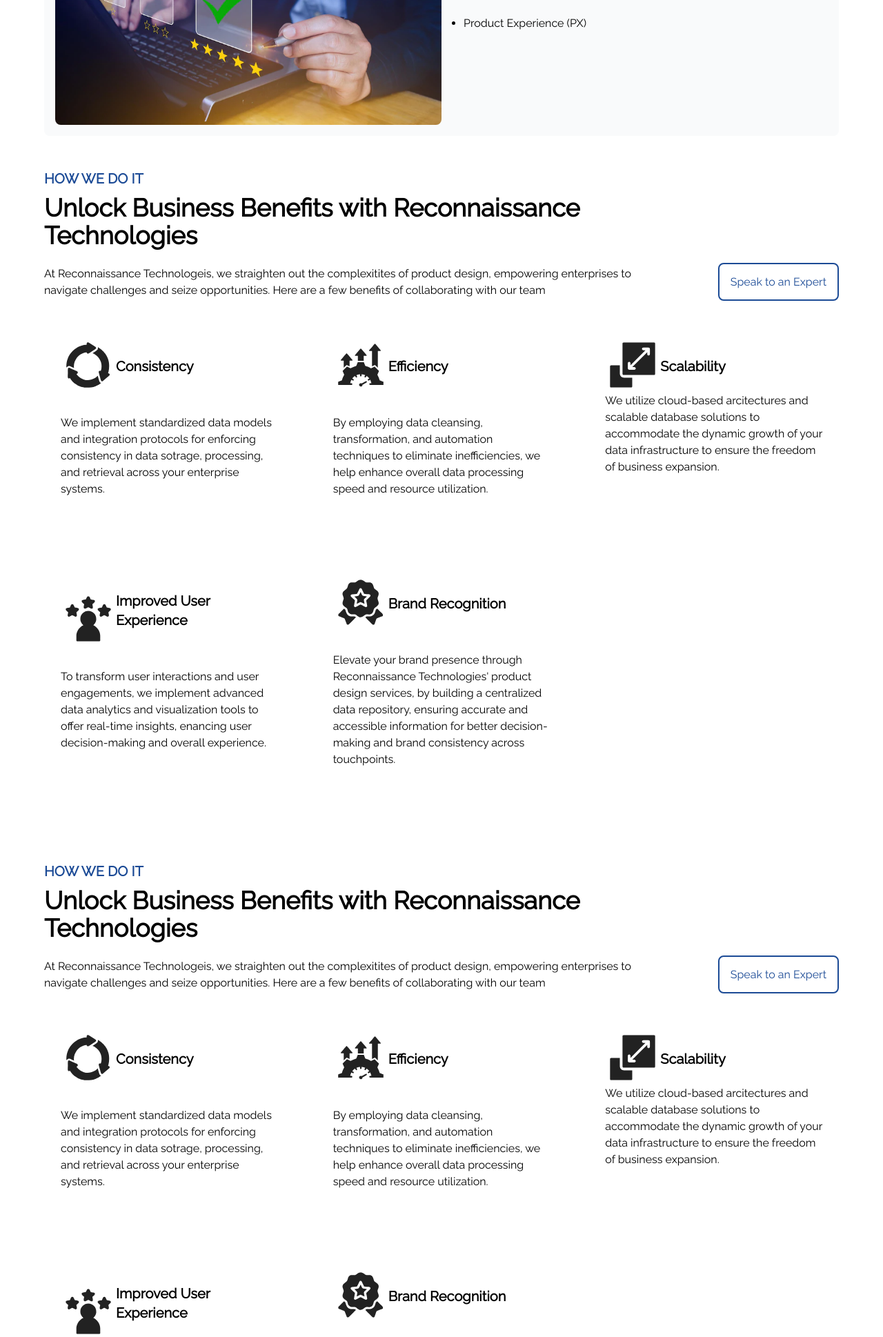
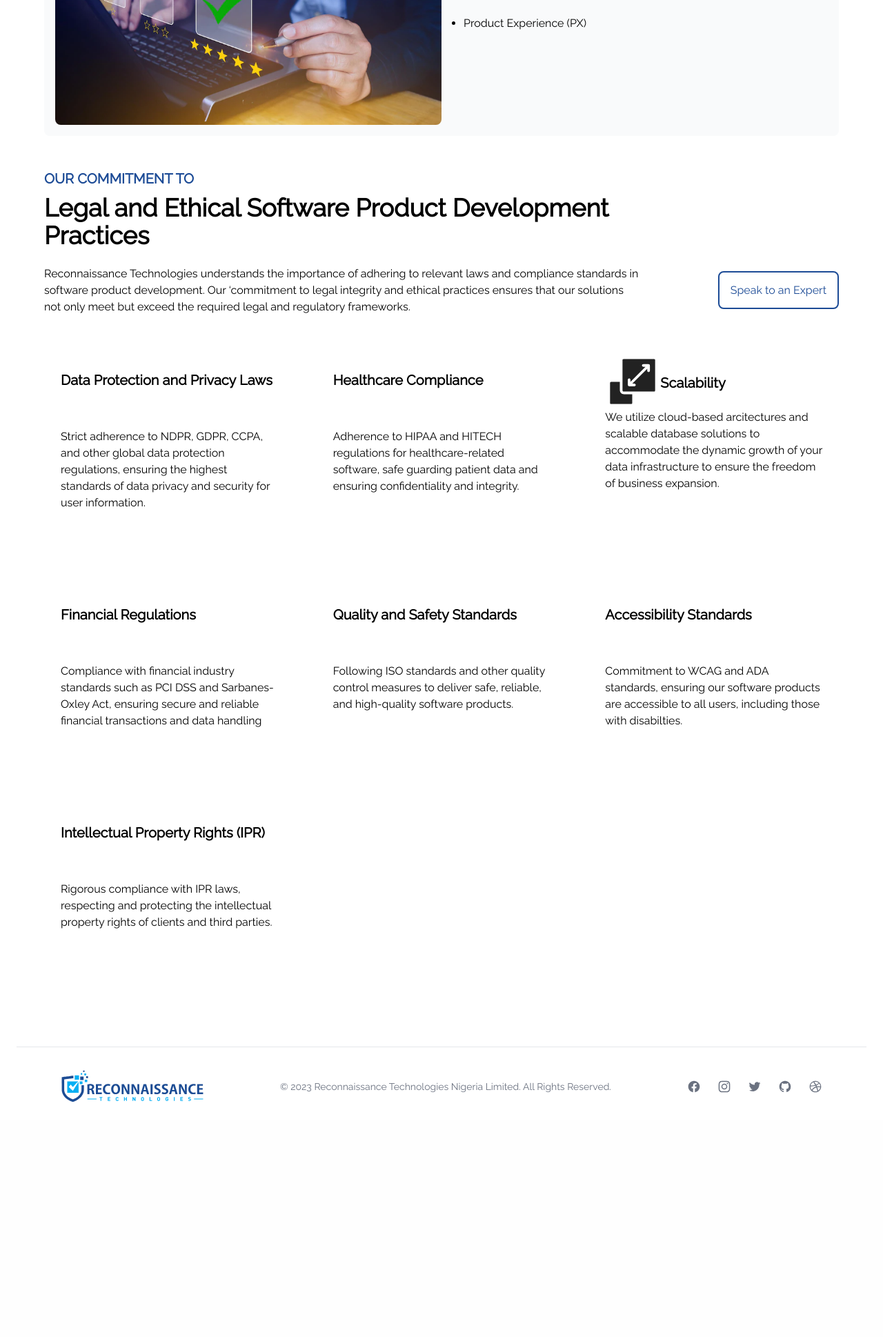
Before and after one commit to reconnaissance-technologies/reconnaissance, a Laravel app: page /our-services/software-devlopment in a window 1280 px wide. Shown: the part 3052-4990 px from the top of the page at 69% size. After the commit the page ends 4650 px from the top, so only its background shows below. Run offline with Laravel 10, Linux system fonts and the light colour scheme; style sheets or scripts are compiled from the project's sources.

Commit message:
our commitments section added

```diff
--- a/resources/views/our-services/software-development.blade.php
+++ b/resources/views/our-services/software-development.blade.php
@@ -550,17 +550,17 @@
     </section>
     <!-- End of Our Capabilities Section -->
 
-    <!-- Business Benefits Section -->
+    <!-- Our Commitment Section -->
     <section class="px-16 bg-white dark:text-white dark:bg-gray-800 flex justify-between">
         <div class="w-full py-6">
-            <h3 class="text-rt-primary text-xl uppercase font-semibold">How We Do It</h3>
+            <h3 class="text-rt-primary text-xl uppercase font-semibold">Our Commitment To</h3>
             <h1 class="w-3/4 text-xl lg:text-4xl font-bold mt-2 mb-2 lg:mb-6">
-                Unlock Business Benefits with Reconnaissance Technologies
+                Legal and Ethical Software Product Development Practices
             </h1>
             <div class="w-full lg:w-full flex justify-between items-center">
                 <div class="lg:w-3/4">
                     <p>
-                        At Reconnaissance Technologeis, we straighten out the complexitites of product design, empowering enterprises to navigate challenges and seize opportunities. Here are a few benefits of collaborating with our team
+                        Reconnaissance Technologies understands the importance of adhering to relevant laws and compliance standards in software product development. Our ‘commitment to legal integrity and ethical practices ensures that our solutions not only meet but exceed the required legal and regulatory frameworks.
                     </p>
                 </div>
                 <div>
@@ -574,28 +574,24 @@
             <div class="grid grid-cols-3 gap-8 py-8">
                 <div class="card hover:drop-shadow-lg dark:text-black hover:border-b-8 hover:border-b-violet-600 ">
                     <div class="flex items-end">
-                        <img src="{{ asset('assets/img/our-services/consistency-icon.svg') }}" class="w-20 h-20" alt="Design Consistency - Reconnaissance Technologies">
-
                         <h1 class="py-6 font-semibold text-black hover:text-rt-primary lg:text-xl lg:w-50">
-                            Consistency
+                            Data Protection and Privacy Laws
                         </h1>
                     </div>
 
                     <p class="py-8">
-                        We implement standardized data models and integration protocols for enforcing consistency in data sotrage, processing, and retrieval across your enterprise systems.
+                        Strict adherence to NDPR, GDPR, CCPA, and other global data protection regulations, ensuring the highest standards of data privacy and security for user information.
                     </p>
                 </div>
                 <div class="card hover:drop-shadow-lg dark:text-black hover:border-b-8 hover:border-b-purple-900">
                     <div class="flex items-end">
-                        <img src="{{ asset('assets/img/our-services/efficiency.svg') }}" class="w-20 h-20" alt="Design Efficiency - Reconnaissance Technologies">
-
                         <h1 class="py-6 font-semibold text-black hover:text-rt-primary lg:text-xl">
-                            Efficiency
+                            Healthcare Compliance
                         </h1>
                     </div>
 
                     <p class="py-8">
-                        By employing data cleansing, transformation, and automation techniques to eliminate inefficiencies, we help enhance overall data processing speed and resource utilization.
+                        Adherence to HIPAA and HITECH regulations for healthcare-related software, safe guarding patient data and ensuring confidentiality and integrity.
                     </p>
                 </div>
                 <div class="card hover:drop-shadow-lg dark:text-black hover:border-b-8 hover:border-b-slate-800">
@@ -613,125 +609,51 @@
                 </div>
                 <div class="card hover:drop-shadow-lg dark:text-black hover:border-b-8 hover:border-b-lime-500">
                     <div class="flex items-end">
-                        <img src="{{ asset('assets/img/our-services/user-experience-icon.svg') }}" class="w-20 h-20" alt="Improved user Experience - Reconnaissance Technologies">
-
                         <h1 class="py-6 font-semibold text-black hover:text-rt-primary lg:text-xl">
-                            Improved User Experience
+                            Financial Regulations
                         </h1>
                     </div>
 
                     <p class="py-8">
-                        To transform user interactions and user engagements, we implement advanced data analytics and visualization tools to offer real-time insights, enancing user decision-making and overall experience.
+                        Compliance with financial industry standards such as PCI DSS and Sarbanes-Oxley Act, ensuring secure and reliable financial transactions and data handling
                     </p>
                 </div>
                 <div class="card hover:drop-shadow-lg dark:text-black hover:border-b-8 hover:border-b-lime-900">
                     <div class="flex items-end">
-                        <img src="{{ asset('assets/img/our-services/brand-recognition-icon.svg') }}" class="w-20 h-20" alt="Brand Recognition - Reconnaissance Technologies">
-
                         <h1 class="py-6 font-semibold text-black hover:text-rt-primary lg:text-xl">
-                            Brand Recognition
+                            Quality and Safety Standards
                         </h1>
                     </div>
 
                     <p class="py-8">
-                        Elevate your brand presence through Reconnaissance Technologies' product design services, by building a centralized data repository, ensuring accurate and accessible information for better decision-making and brand consistency across touchpoints.
+                        Following ISO standards and other quality control measures to deliver safe, reliable, and high-quality software products.
+                    </p>
+                </div>
+                <div class="card hover:drop-shadow-lg dark:text-black hover:border-b-8 hover:border-b-lime-900">
+                    <div class="flex items-end">
+                        <h1 class="py-6 font-semibold text-black hover:text-rt-primary lg:text-xl">
+                            Accessibility Standards
+                        </h1>
+                    </div>
+
+                    <p class="py-8">
+                        Commitment to WCAG and ADA standards, ensuring our software products are accessible to all users, including those with disabilties.
+                    </p>
+                </div>
+                <div class="card hover:drop-shadow-lg dark:text-black hover:border-b-8 hover:border-b-lime-900">
+                    <div class="flex items-end">
+                        <h1 class="py-6 font-semibold text-black hover:text-rt-primary lg:text-xl">
+                            Intellectual Property Rights (IPR)
+                        </h1>
+                    </div>
+
+                    <p class="py-8">
+                        Rigorous compliance with IPR laws, respecting and protecting the intellectual property rights of clients and third parties.
                     </p>
                 </div>
             </div>
         </div>
     </section>
-    <!-- End of Business Benefits Section -->
-
-    <!-- Business Benefits Section -->
-    <section class="px-16 bg-white dark:text-white dark:bg-gray-800 flex justify-between">
-        <div class="w-full py-6">
-            <h3 class="text-rt-primary text-xl uppercase font-semibold">How We Do It</h3>
-            <h1 class="w-3/4 text-xl lg:text-4xl font-bold mt-2 mb-2 lg:mb-6">
-                Unlock Business Benefits with Reconnaissance Technologies
-            </h1>
-            <div class="w-full lg:w-full flex justify-between items-center">
-                <div class="lg:w-3/4">
-                    <p>
-                        At Reconnaissance Technologeis, we straighten out the complexitites of product design, empowering enterprises to navigate challenges and seize opportunities. Here are a few benefits of collaborating with our team
-                    </p>
-                </div>
-                <div>
-                    <a href="{{ route('contact-us') }}"
-                        class="p-4 border-2 border-rt-primary rounded-lg hover:bg-rt-primary text-rt-primary hover:text-white">
-                        Speak to an Expert
-                    </a>
-                </div>
-            </div>
-
-            <div class="grid grid-cols-3 gap-8 py-8">
-                <div class="card hover:drop-shadow-lg dark:text-black hover:border-b-8 hover:border-b-violet-600 ">
-                    <div class="flex items-end">
-                        <img src="{{ asset('assets/img/our-services/consistency-icon.svg') }}" class="w-20 h-20" alt="Design Consistency - Reconnaissance Technologies">
-
-                        <h1 class="py-6 font-semibold text-black hover:text-rt-primary lg:text-xl lg:w-50">
-                            Consistency
-                        </h1>
-                    </div>
-
-                    <p class="py-8">
-                        We implement standardized data models and integration protocols for enforcing consistency in data sotrage, processing, and retrieval across your enterprise systems.
-                    </p>
-                </div>
-                <div class="card hover:drop-shadow-lg dark:text-black hover:border-b-8 hover:border-b-purple-900">
-                    <div class="flex items-end">
-                        <img src="{{ asset('assets/img/our-services/efficiency.svg') }}" class="w-20 h-20" alt="Design Efficiency - Reconnaissance Technologies">
-
-                        <h1 class="py-6 font-semibold text-black hover:text-rt-primary lg:text-xl">
-                            Efficiency
-                        </h1>
-                    </div>
-
-                    <p class="py-8">
-                        By employing data cleansing, transformation, and automation techniques to eliminate inefficiencies, we help enhance overall data processing speed and resource utilization.
-                    </p>
-                </div>
-                <div class="card hover:drop-shadow-lg dark:text-black hover:border-b-8 hover:border-b-slate-800">
-                    <div class="flex items-end">
-                        <img src="{{ asset('assets/img/our-services/scalability-icon.svg') }}" class="w-20 h-20" alt="Design Scalability Solution - Reconnaissance Technologies">
-
-                        <h1 class="py-6 font-semibold text-black hover:text-rt-primary lg:text-xl">
-                            Scalability
-                        </h1>
-                    </div>
-
-                    <p>
-                        We utilize cloud-based arcitectures and scalable database solutions to accommodate the dynamic growth of your data infrastructure to ensure the freedom of business expansion.
-                    </p>
-                </div>
-                <div class="card hover:drop-shadow-lg dark:text-black hover:border-b-8 hover:border-b-lime-500">
-                    <div class="flex items-end">
-                        <img src="{{ asset('assets/img/our-services/user-experience-icon.svg') }}" class="w-20 h-20" alt="Improved user Experience - Reconnaissance Technologies">
-
-                        <h1 class="py-6 font-semibold text-black hover:text-rt-primary lg:text-xl">
-                            Improved User Experience
-                        </h1>
-                    </div>
-
-                    <p class="py-8">
-                        To transform user interactions and user engagements, we implement advanced data analytics and visualization tools to offer real-time insights, enancing user decision-making and overall experience.
-                    </p>
-                </div>
-                <div class="card hover:drop-shadow-lg dark:text-black hover:border-b-8 hover:border-b-lime-900">
-                    <div class="flex items-end">
-                        <img src="{{ asset('assets/img/our-services/brand-recognition-icon.svg') }}" class="w-20 h-20" alt="Brand Recognition - Reconnaissance Technologies">
-
-                        <h1 class="py-6 font-semibold text-black hover:text-rt-primary lg:text-xl">
-                            Brand Recognition
-                        </h1>
-                    </div>
-
-                    <p class="py-8">
-                        Elevate your brand presence through Reconnaissance Technologies' product design services, by building a centralized data repository, ensuring accurate and accessible information for better decision-making and brand consistency across touchpoints.
-                    </p>
-                </div>
-            </div>
-        </div>
-    </section>
-    <!-- End of Business Benefits Section -->
+    <!-- End of Our Commitment Section -->
 </main>
 @endsection
```
